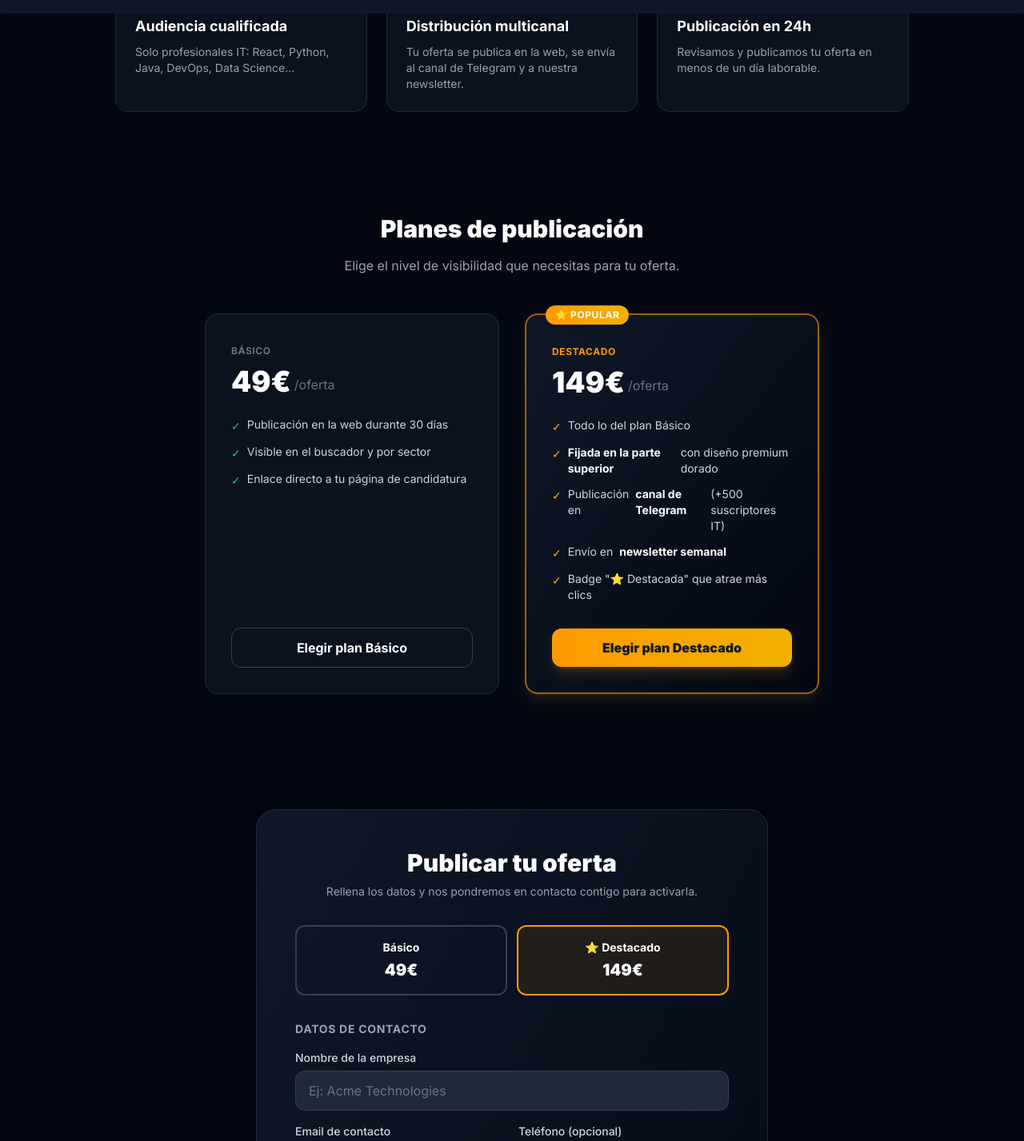
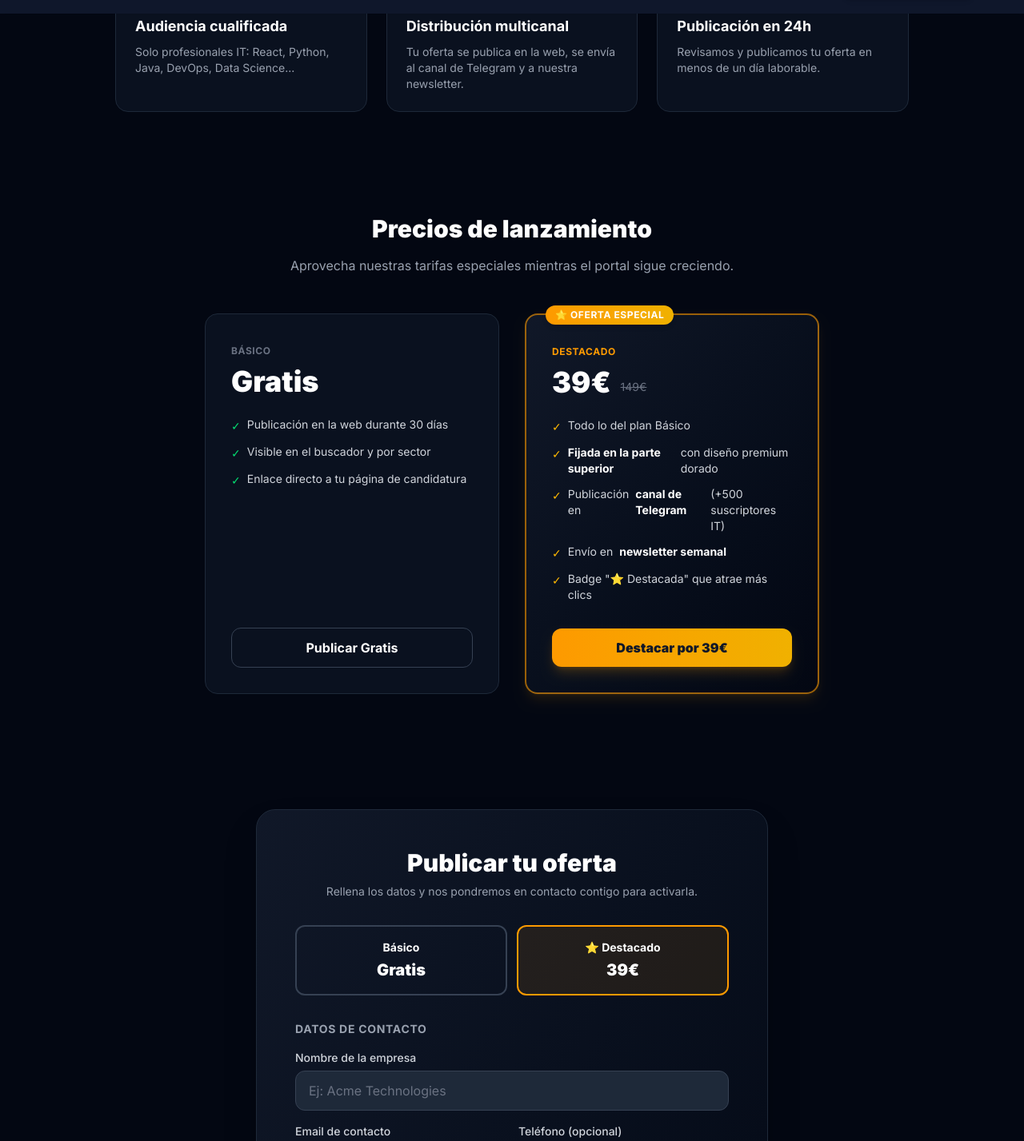
Before and after one commit to Raulmate7/Portal-Trabajo, a Next.js app in the folder frontend/: page /publicar-oferta in a window 1280 px wide. Shown: the part 783-2210 px from the top of the page at 80% size. Built offline with nearby package versions, Linux system fonts and the light colour scheme; no server answers.

Commit message:
style: bajar precios para adopcion inicial de empresas

```diff
--- a/frontend/app/actions.ts
+++ b/frontend/app/actions.ts
@@ -113,7 +113,7 @@ export async function submitSponsoredJob(formData: FormData) {
     const telegramChannel = process.env.TELEGRAM_CHANNEL;
 
     if (telegramToken && telegramChannel) {
-      const planLabel = plan === 'destacado' ? '⭐ DESTACADO (149€)' : '📋 Básico (49€)';
+      const planLabel = plan === 'destacado' ? '⭐ DESTACADO (39€)' : '📋 Básico (Gratis)';
       const text = `💰 *NUEVA SOLICITUD DE OFERTA PATROCINADA* 💰\n\n` +
         `📋 *Plan:* ${planLabel}\n` +
         `🏢 *Empresa:* ${company_name}\n` +
--- a/frontend/app/publicar-oferta/PublishForm.tsx
+++ b/frontend/app/publicar-oferta/PublishForm.tsx
@@ -68,7 +68,7 @@ export default function PublishForm() {
           }`}
         >
           <span className="block text-sm font-bold">Básico</span>
-          <span className="block text-xl font-black mt-1">49€</span>
+          <span className="block text-xl font-black mt-1">Gratis</span>
         </button>
         <button
           type="button"
@@ -80,7 +80,7 @@ export default function PublishForm() {
           }`}
         >
           <span className="block text-sm font-bold">⭐ Destacado</span>
-          <span className="block text-xl font-black mt-1">149€</span>
+          <span className="block text-xl font-black mt-1">39€</span>
         </button>
       </div>
 
--- a/frontend/app/publicar-oferta/page.tsx
+++ b/frontend/app/publicar-oferta/page.tsx
@@ -87,10 +87,10 @@ export default function PublicarOfertaPage() {
       {/* Planes */}
       <section id="planes" className="max-w-5xl mx-auto px-4 py-16">
         <h2 className="text-2xl md:text-3xl font-black text-center mb-4">
-          Planes de publicación
+          Precios de lanzamiento
         </h2>
         <p className="text-gray-400 text-center mb-12 max-w-xl mx-auto">
-          Elige el nivel de visibilidad que necesitas para tu oferta.
+          Aprovecha nuestras tarifas especiales mientras el portal sigue creciendo.
         </p>
 
         <div className="grid md:grid-cols-2 gap-8 max-w-3xl mx-auto">
@@ -99,8 +99,7 @@ export default function PublicarOfertaPage() {
             <div className="mb-6">
               <span className="text-xs font-bold uppercase tracking-wider text-gray-500">Básico</span>
               <div className="flex items-end gap-1 mt-2">
-                <span className="text-4xl font-black">49€</span>
-                <span className="text-gray-500 mb-1">/oferta</span>
+                <span className="text-4xl font-black">Gratis</span>
               </div>
             </div>
             <ul className="space-y-3 text-sm text-gray-300 flex-1">
@@ -121,7 +120,7 @@ export default function PublicarOfertaPage() {
               href="#formulario"
               className="mt-8 text-center py-3 px-6 rounded-xl border border-gray-700 text-white font-bold hover:bg-gray-800 transition-all"
             >
-              Elegir plan Básico
+              Publicar Gratis
             </a>
           </div>
 
@@ -129,14 +128,14 @@ export default function PublicarOfertaPage() {
           <div className="relative bg-gradient-to-br from-gray-900 to-gray-950 border-2 border-amber-500/60 rounded-2xl p-8 flex flex-col shadow-lg shadow-amber-500/10">
             <div className="absolute -top-3.5 left-6">
               <span className="inline-flex items-center gap-1.5 px-3 py-1 rounded-full bg-gradient-to-r from-amber-500 to-yellow-500 text-white text-xs font-bold shadow-md uppercase tracking-wider">
-                ⭐ Popular
+                ⭐ Oferta Especial
               </span>
             </div>
             <div className="mb-6">
               <span className="text-xs font-bold uppercase tracking-wider text-amber-500">Destacado</span>
               <div className="flex items-end gap-1 mt-2">
-                <span className="text-4xl font-black">149€</span>
-                <span className="text-gray-500 mb-1">/oferta</span>
+                <span className="text-4xl font-black">39€</span>
+                <span className="text-gray-500 mb-1 line-through ml-2 text-sm">149€</span>
               </div>
             </div>
             <ul className="space-y-3 text-sm text-gray-300 flex-1">
@@ -165,7 +164,7 @@ export default function PublicarOfertaPage() {
               href="#formulario"
               className="mt-8 text-center py-3 px-6 rounded-xl bg-gradient-to-r from-amber-500 to-yellow-500 text-gray-900 font-black hover:from-amber-400 hover:to-yellow-400 transition-all shadow-lg shadow-amber-500/20"
             >
-              Elegir plan Destacado
+              Destacar por 39€
             </a>
           </div>
         </div>
```
